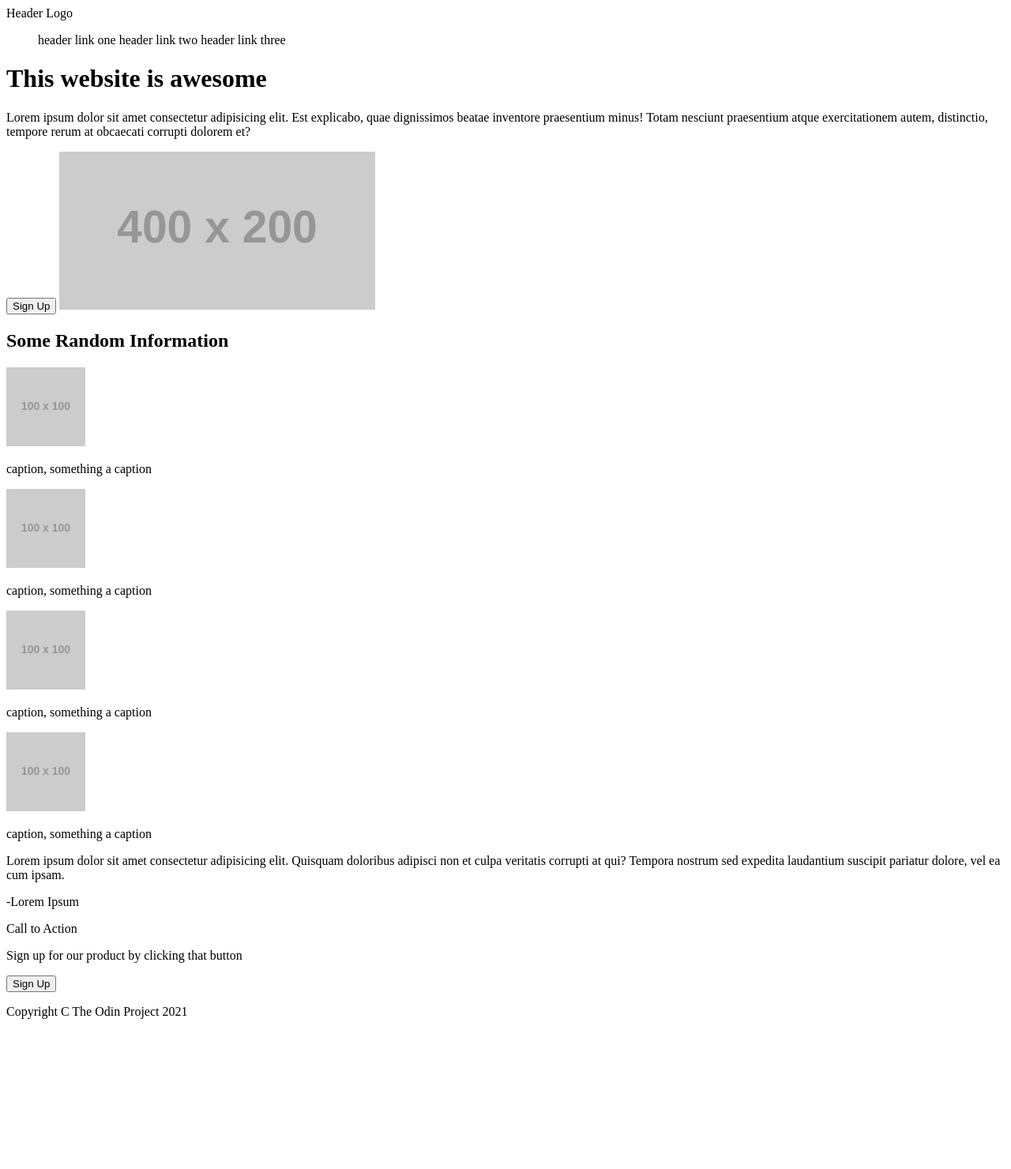
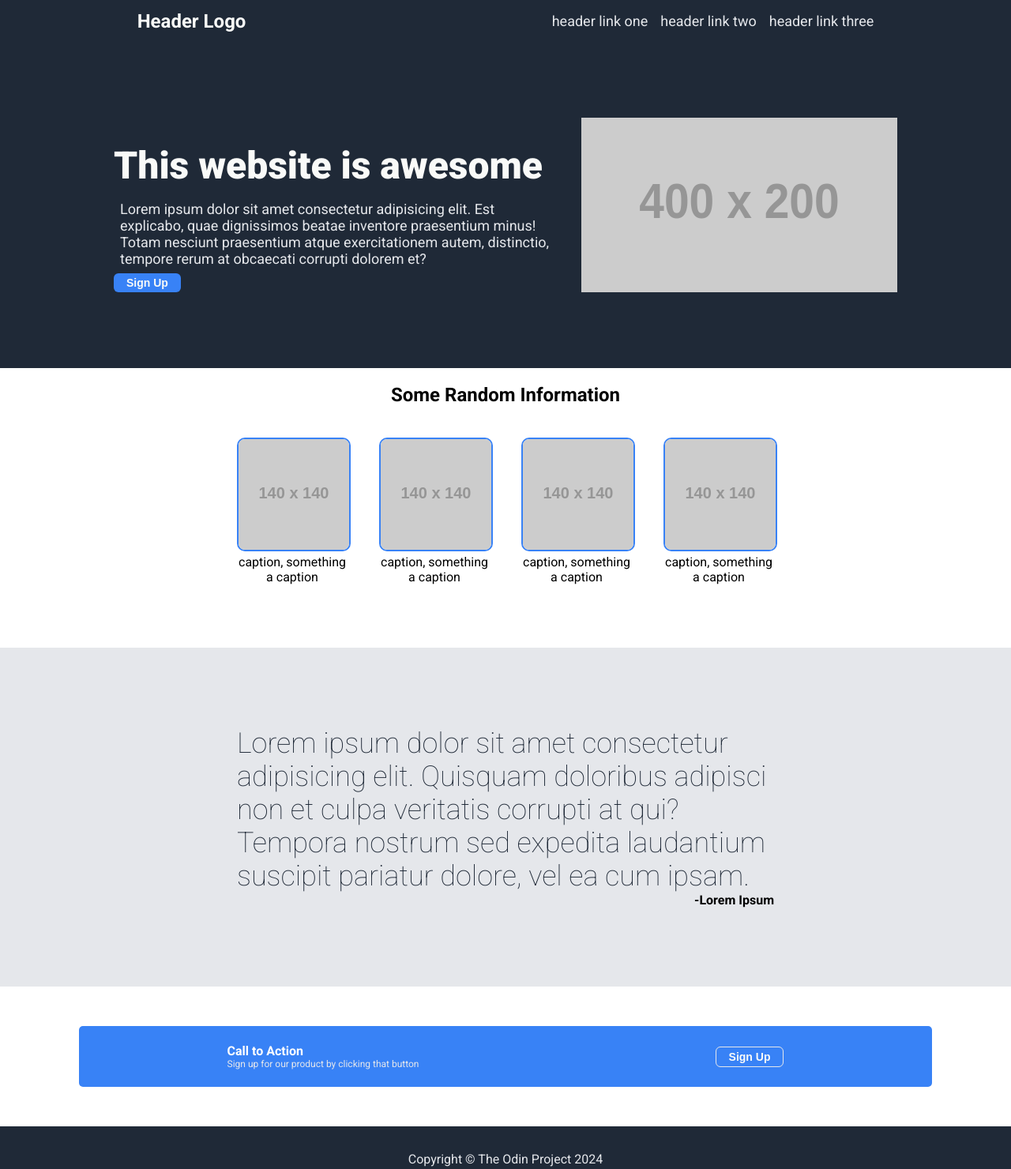
Before and after one commit to AaronRamawad/landingpage, a plain HTML site: page index.html in a window 1280 px wide. Shown: the whole page at 79% size. Before the commit the page ends 1306 px from the top, so only its background shows below. Drawn offline with Linux system fonts and the light colour scheme; placeholder pictures from the web are drawn by us.

Commit message:
Add CSS to the classes. Finish Project
Simple addition of CSS, use of flexboxes to style most of the decorations.

```diff
--- a/index.html
+++ b/index.html
@@ -3,6 +3,10 @@
     <head>
         <meta charset="utf-8">
         <title>Landing Page</title>
+        <link href="./styles.css" rel="stylesheet">
+        <link rel="preconnect" href="https://fonts.googleapis.com">
+        <link rel="preconnect" href="https://fonts.gstatic.com" crossorigin>
+        <link href="https://fonts.googleapis.com/css2?family=Roboto:ital,wght@0,100;0,300;0,400;0,500;0,700;0,900;1,100;1,300;1,400;1,500;1,700;1,900&display=swap" rel="stylesheet">
     </head>
     <body>
         <div class="header">
@@ -14,45 +18,47 @@
             </ul>
         </div>
         <div class="description">
-            <h1>This website is awesome</h1>
-            <p>Lorem ipsum dolor sit amet consectetur adipisicing elit. Est explicabo, quae dignissimos beatae inventore praesentium minus! Totam nesciunt praesentium atque exercitationem autem, distinctio, tempore rerum at obcaecati corrupti dolorem et?</p>
-            <button>Sign Up</button>
+            <div class="description-main-container">
+                <h1>This website is awesome</h1>
+                <p>Lorem ipsum dolor sit amet consectetur adipisicing elit. Est explicabo, quae dignissimos beatae inventore praesentium minus! Totam nesciunt praesentium atque exercitationem autem, distinctio, tempore rerum at obcaecati corrupti dolorem et?</p>
+                <button>Sign Up</button>
+            </div>
             <img src="https://placehold.co/400x200/EEE/31343C">
         </div>
         <div class="image-cards">
             <h2>Some Random Information</h2>
             <div class="image-container">
                 <div>
-                    <img src="https://placehold.co/100x100/EEE/31343C">
+                    <img class="class-img" src="https://placehold.co/140x140/EEE/31343C">
                     <p>caption, something a caption</p>
                 </div>
                 <div>
-                    <img src="https://placehold.co/100x100/EEE/31343C">
+                    <img class="class-img" src="https://placehold.co/140x140/EEE/31343C">
                     <p>caption, something a caption</p>
                 </div>
                 <div>
-                    <img src="https://placehold.co/100x100/EEE/31343C">
+                    <img class="class-img" src="https://placehold.co/140x140/EEE/31343C">
                     <p>caption, something a caption</p>
                 </div>
                 <div>
-                    <img src="https://placehold.co/100x100/EEE/31343C">
+                    <img class="class-img" src="https://placehold.co/140x140/EEE/31343C">
                     <p>caption, something a caption</p>
                 </div>
             </div>
         </div>
         <div class="quote">
-            <p>Lorem ipsum dolor sit amet consectetur adipisicing elit. Quisquam doloribus adipisci non et culpa veritatis corrupti at qui? Tempora nostrum sed expedita laudantium suscipit pariatur dolore, vel ea cum ipsam.</p>
-            <p>-Lorem Ipsum</p>
+            <p class="quote-text">Lorem ipsum dolor sit amet consectetur adipisicing elit. Quisquam doloribus adipisci non et culpa veritatis corrupti at qui? Tempora nostrum sed expedita laudantium suscipit pariatur dolore, vel ea cum ipsam.</p>
+            <p class="quote-source">-Lorem Ipsum</p>
         </div>
         <div class="sign-up">
             <div>
-                <p>Call to Action</p>
-                <p>Sign up for our product by clicking that button</p>
+                <p class="sign-up-header"><b>Call to Action</b></p>
+                <p class="sign-up-caption">Sign up for our product by clicking that button</p>
             </div>
             <button>Sign Up</button>
         </div>
         <div class="footer">
-            <p>Copyright C The Odin Project 2021</p>
+            <p>Copyright © The Odin Project 2024</p>
         </div>
     </body>
 </html>
--- /dev/null
+++ b/styles.css
@@ -0,0 +1,150 @@
+body {
+    display: flex;
+    flex-direction: column;
+    font-family: "Roboto", sans-serif;
+    margin: 0px;
+    box-sizing: border-box;
+}
+
+.header,
+.description,
+.footer {
+    background-color: #1F2937
+}
+
+div p {
+    margin: 0px;
+}
+
+.header {
+    display: flex;
+    justify-content: space-around;
+    align-items: center;
+}
+
+.header-logo {
+    font-size: 24px;
+    color: #F9FAF8;
+    font-weight: 700;
+}
+
+ul {
+    display: flex;
+    gap: 16px;
+}
+
+ul a,
+.description-main-container p {
+    font-size: 18px;
+    color: #E5E7EB;
+}
+
+.description {
+    flex: 1;
+    display: flex;
+    justify-content: center;
+    padding: 96px 144px;
+    gap: 28px;
+}
+
+.description-main-container h1 {
+    font-size: 48px;
+    color: #F9FAF8;
+    font-weight: 900;
+    margin-bottom: 16px;
+}
+
+.description-main-container p {
+    margin: 8px;
+}
+
+button {
+    color: #F9FAF8;
+    background-color: #3882F6;
+    padding: 4px 16px;
+    border-radius: 6px;
+    border: none;
+    font-weight: 700;
+    font-size: 14px;
+}
+
+.image-cards {
+    flex: 1;
+    display: flex;
+    flex-direction: column;
+    text-align: center;
+    justify-content: center;
+    align-items: center;
+}
+
+.image-cards h2 {
+    margin-bottom: 40px;
+}
+
+.image-container {
+    display: flex;
+    gap: 40px;
+}
+
+.image-container div {
+    max-width: 140px;
+}
+
+div .class-img {
+    border: solid 2px #3882F6;
+    border-radius: 10px;
+}
+
+.image-container div p {
+    margin: 0px;
+    margin-bottom: 80px;
+}
+
+.quote {
+    flex: 1 1 auto;
+    background-color: #E5E7EB;
+    display: flex;
+    flex-direction: column;
+    justify-content: center;
+    align-items: center;
+    padding: 100px 300px;
+}
+
+.quote-text {
+    margin: auto;
+    font-size: 36px;
+    font-weight: 100;
+    color: #1F2937;
+}
+
+.quote-source {
+    font-weight: 700;
+    align-self: self-end;
+}
+
+.sign-up {
+    background-color: #3882F6;
+    display: flex;
+    justify-content: space-around;
+    align-items: center;
+    margin: 50px 100px;
+    border-radius: 5px;
+    color: white;
+    padding: 22px 0px;
+}
+
+.sign-up-caption {
+    color: #E5E7EB;
+    font-size: 12px;
+}
+
+.sign-up button {
+    border: solid 1px #E5E7EB;
+}
+
+.footer {
+    display: flex;
+    color: #E5E7EB;
+    justify-content: center;
+    padding: 32px 0px;
+}
```
